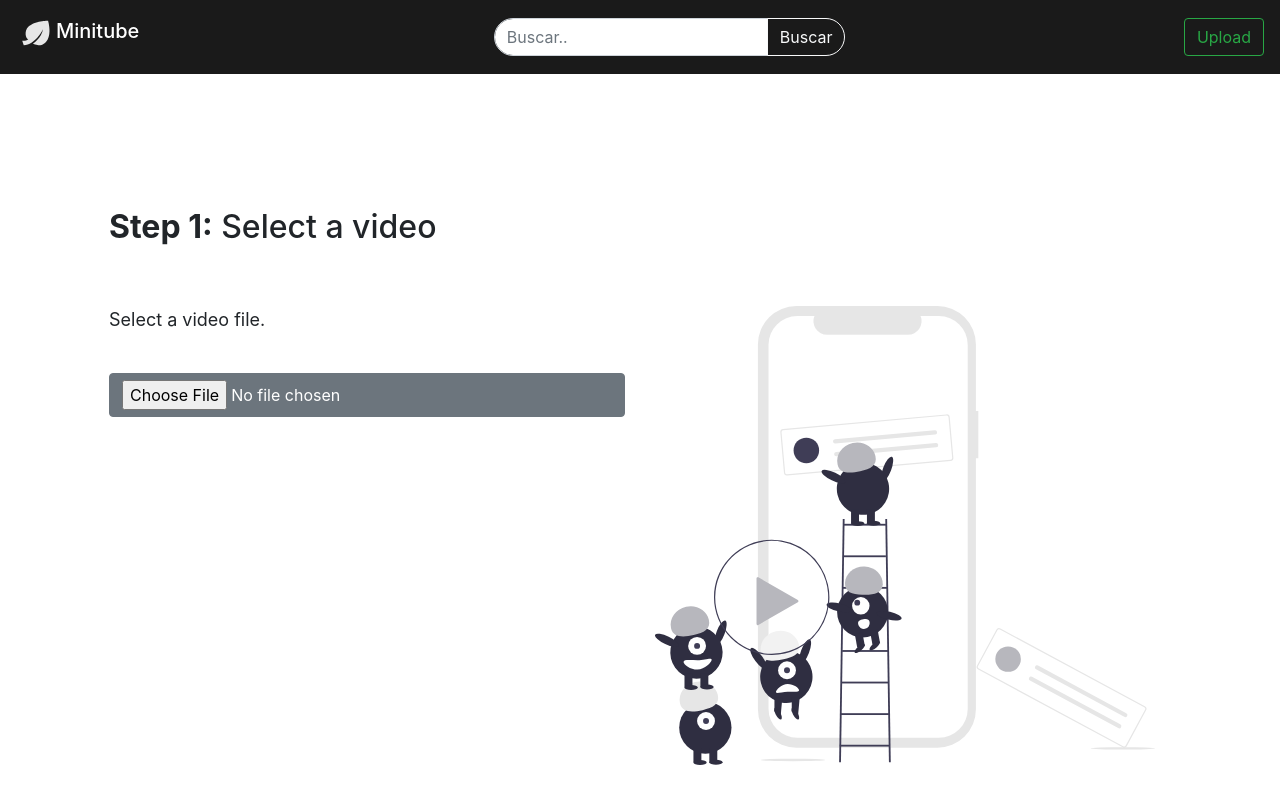
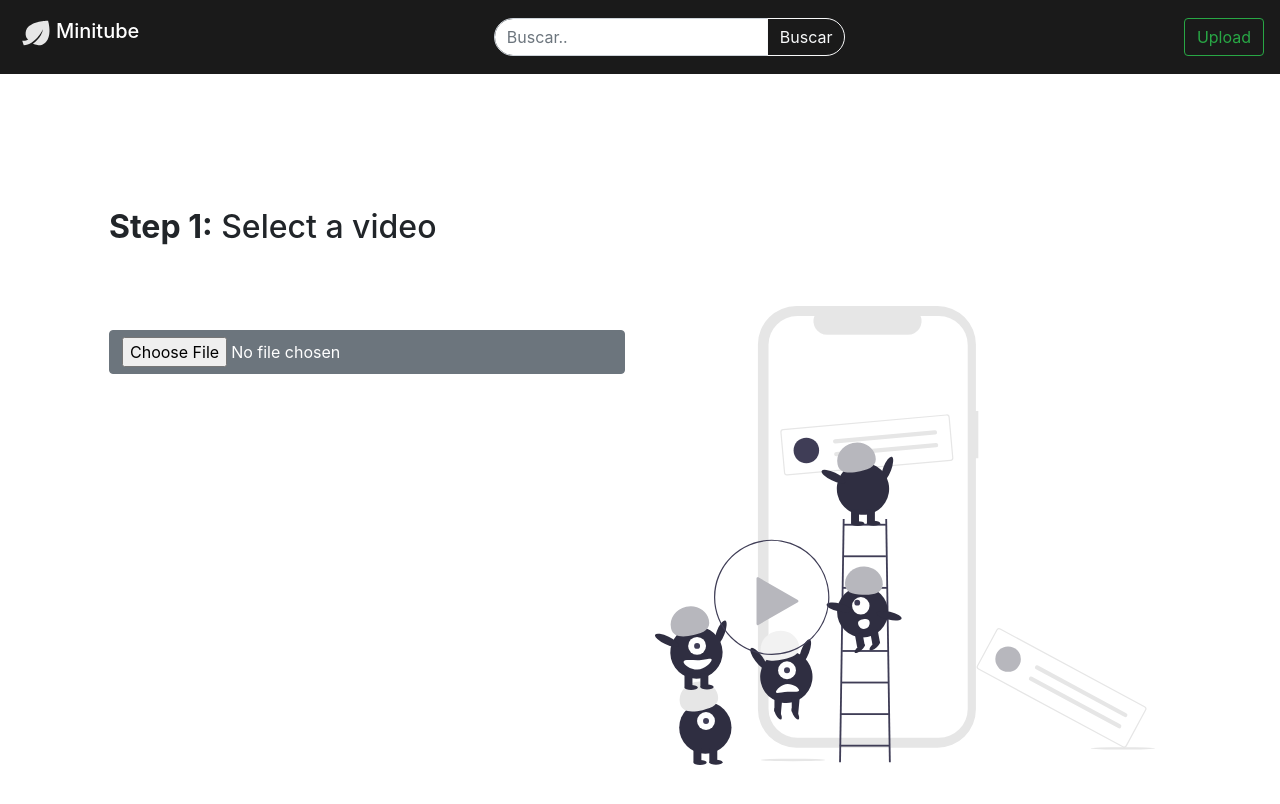
Before and after one commit to Loudev19/minitube-frontend, an Angular app: page /upload in a window 1280 px wide. Shown: the top 804 px of the page. Built offline with nearby package versions, Linux system fonts and the light colour scheme.

Commit message:
Remove unneeded message.

```diff
--- a/src/app/pages/uploadvideo/uploadvideo.component.html
+++ b/src/app/pages/uploadvideo/uploadvideo.component.html
@@ -4,9 +4,6 @@
         <div class="row">
             <div class="col-md-6">
                 <div class="right-content">
-                    <p>
-                        Select a video file.
-                    </p>
                     <video [src]="url" *ngIf="format==='video' && url" controls></video> <br />
                     <input type='file' class="btn btn-secondary btn-md btn-block" (change)="onSelectFile($event)" />
                     <br>
```
